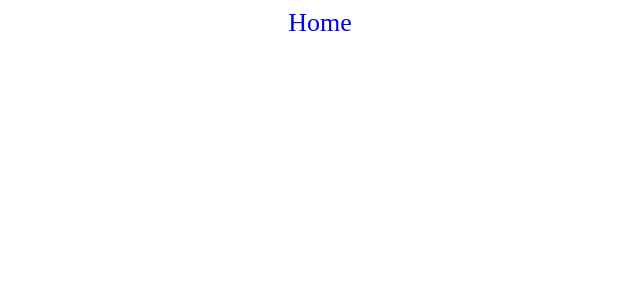
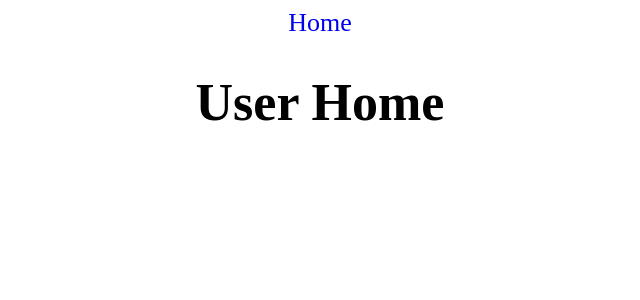
Before and after one commit to TecDvr/reframe-client, a React (Create React App) app: page /user in a window 1280 px wide. Shown: the top 300 px of the page, without its empty margins (320-960 px from the left). Built offline with nearby package versions, Linux system fonts and the light colour scheme.

Commit message:
user component created

```diff
--- a/src/components/App/App.js
+++ b/src/components/App/App.js
@@ -1,17 +1,27 @@
 import React from 'react';
 import { Route } from 'react-router-dom';
+import ReframeContext from '../../context/reframe-context';
+import './App.css';
 import Landing from '../Landing/Landing';
 import Login from '../Login/Login';
 import Register from '../Register/Register';
 import Nav from '../Nav/Nav';
 import Explore from '../Explore/Explore';
-import './App.css';
+import UserHome from '../UserHome/UserHome';
 
 //setup .env
 
 export default class App extends React.Component {
+  constructor(props) {
+    super(props);
+    this.state = {
+
+    }
+  }
+
   render() {
     return (
+      <ReframeContext.Provider value={this.state}>
         <div className='appContainer'>
           <Nav />
 
@@ -39,7 +49,15 @@ export default class App extends React.Component {
             component={Explore}
           />
 
+          <Route
+            exact
+            path='/user'
+            component={UserHome}
+          />
+
         </div>
+      </ReframeContext.Provider>
+
     )
   }
 }
--- a/src/components/Explore/Explore.js
+++ b/src/components/Explore/Explore.js
@@ -1,10 +1,20 @@
 import React from 'react';
+import { Link } from 'react-router-dom';
 
 export default class Explore extends React.Component {
     render() {
         return (
             <div className='exploreContainer'>
-                <h1>Explore</h1>
+                <header>
+                    <h1>Explore</h1>
+                </header>
+                <div>
+                    <Link
+                        style={{ textDecoration: 'none' }}
+                        to='/register'>
+                            <button className='exploreButton'>register</button>
+                    </Link>
+                </div>
             </div>
         )
     }
--- a/src/components/Landing/Landing.js
+++ b/src/components/Landing/Landing.js
@@ -14,7 +14,7 @@ export default class Landing extends React.Component {
                     <Link
                         style={{ textDecoration: 'none' }}
                         to='/explore'>
-                            <button className='exploreButton'>explore</button>
+                            <button className='exploreLinkButton'>explore</button>
                     </Link>
                     <Link
                         style={{ textDecoration: 'none' }}
--- /dev/null
+++ b/src/components/UserHome/UserHome.js
@@ -0,0 +1,20 @@
+import React from 'react';
+
+export default class UserHome extends React.Component {
+    constructor(props) {
+        super(props);
+        this.state = {
+
+        }
+    }
+
+    render() {
+        return (
+            <div>
+                <header>
+                    <h1>User Home</h1>
+                </header>
+            </div>
+        )
+    }
+}
```
Also changed, not shown: src/components/UserHome/UserHome.css (added), 1 other file (tests, documents, lock files or other folders). Lines whose indentation alone changed are shown as unchanged.
